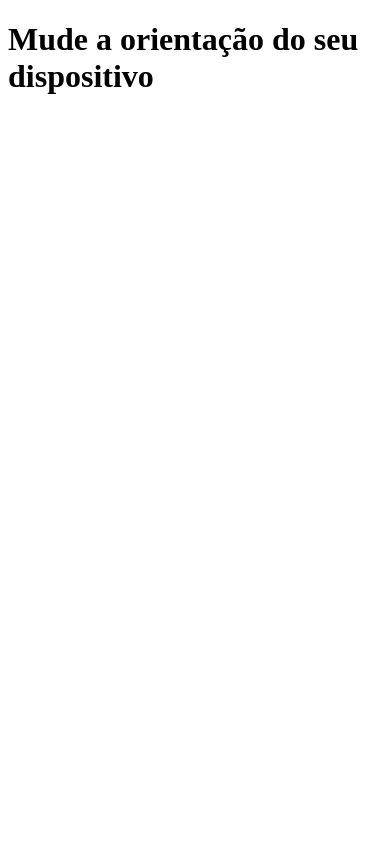
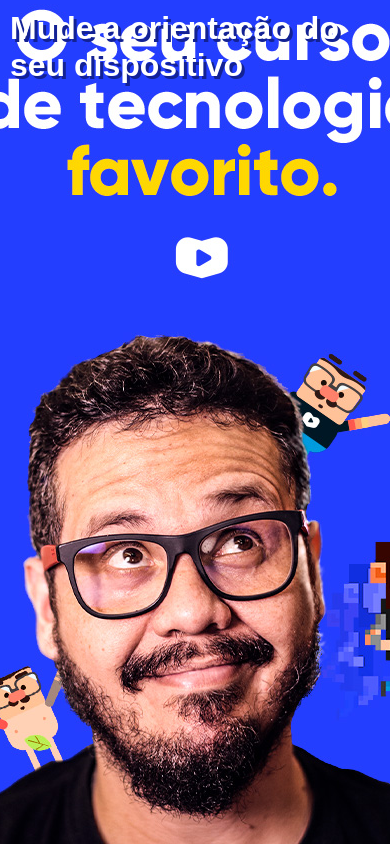
Before and after one commit to LuanAndradeDeveloper/html-css, a plain HTML site: page exercicios/ex026/mq002/index.html in a window 390 px wide. Drawn offline with Linux system fonts and the light colour scheme.

Commit message:
Atualização Media query

```diff
--- a/exercicios/ex026/mq002/estilos/paisagem.css
+++ b/exercicios/ex026/mq002/estilos/paisagem.css
@@ -1 +1,6 @@
 @charset "UTF-8";
+
+body {
+    background: url(../imagens/cev-landscape.jpg);
+    background-position: left bottom;
+}
--- a/exercicios/ex026/mq002/estilos/retrato.css
+++ b/exercicios/ex026/mq002/estilos/retrato.css
@@ -1 +1,6 @@
 @charset "UTF-8";
+
+body {
+    background: url(../imagens/cev-portrait.jpg);
+    background-position: center bottom;
+}
--- a/exercicios/ex026/mq002/estilos/style.css
+++ b/exercicios/ex026/mq002/estilos/style.css
@@ -1 +1,21 @@
 @charset "UTF-8";
+
+* {
+    margin: 0px;
+    padding: 0px;
+    font-family: Arial, Helvetica, sans-serif;
+}
+
+html, body {
+    width: 100vw;
+    height: 100vh;
+    background-color: #233eff;
+    background-size: contain;
+    background-repeat: no-repeat;
+}
+
+h1 {
+    color: white;
+    text-shadow:3px 3px 0px #132294;
+    padding: 10px;
+}
```
